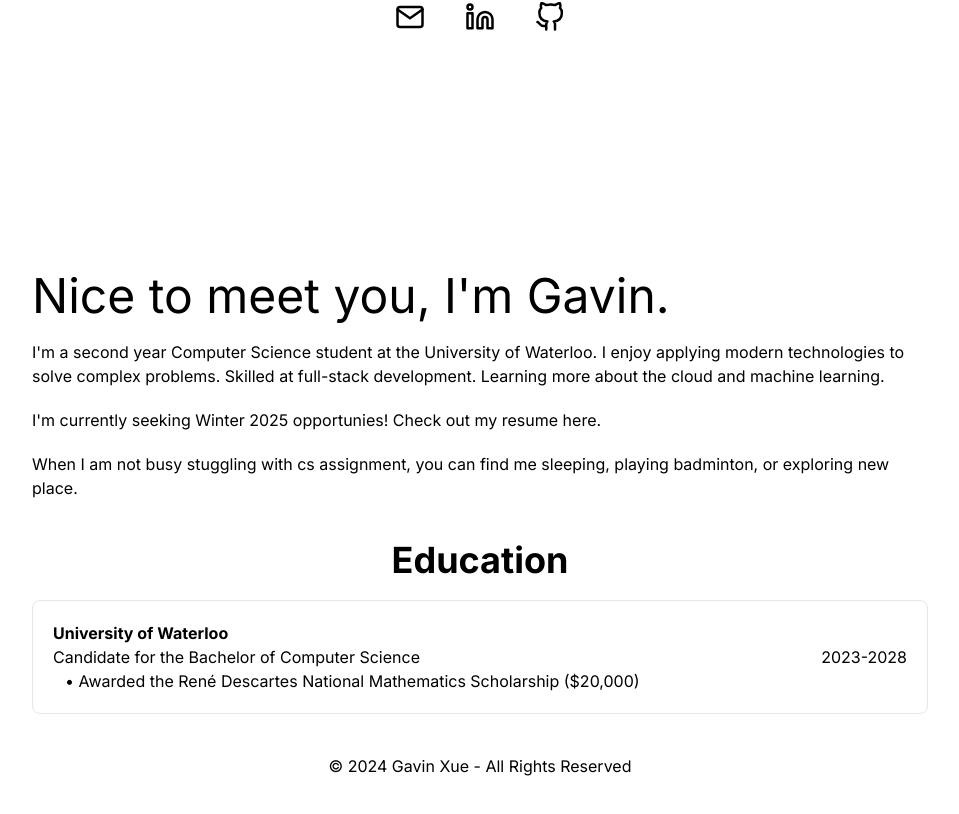
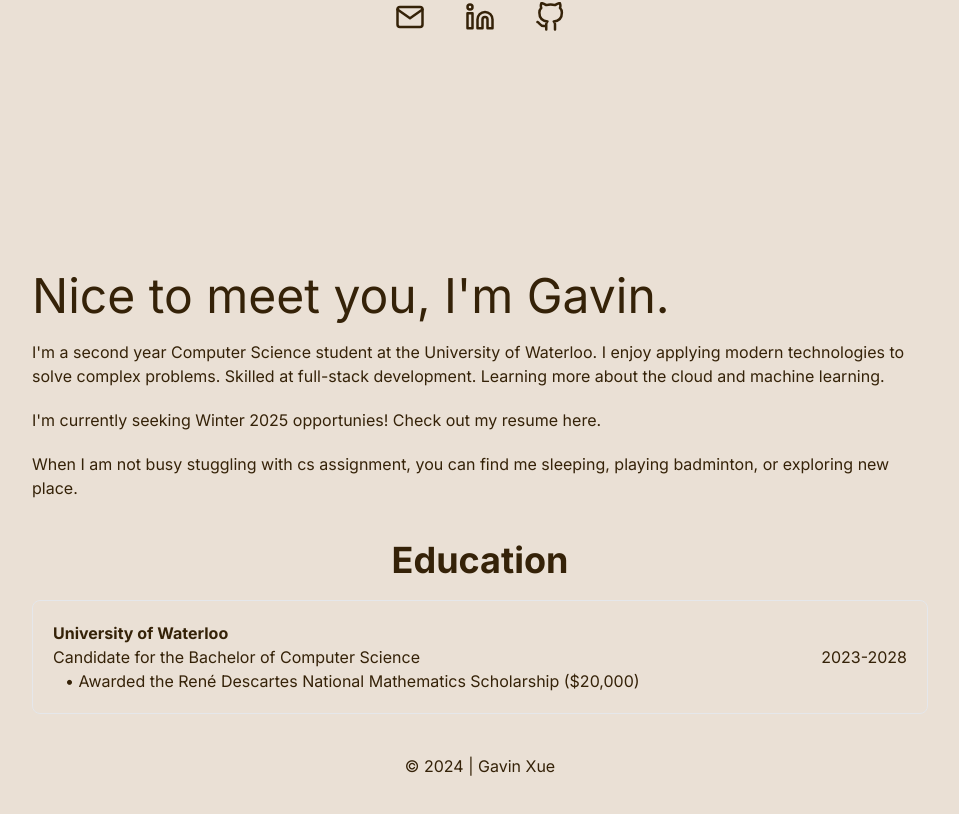
Before and after one commit to gavxue/personal-website, a Next.js app: page / in a window 1280 px wide. Shown: the part 350-1164 px from the top of the page, without its empty margins (160-1119 px from the left). Built offline with nearby package versions, Linux system fonts and the light colour scheme.

Commit message:
Modified colours

```diff
--- a/app/components/Footer.tsx
+++ b/app/components/Footer.tsx
@@ -1,7 +1,7 @@
 export default function Footer() {
     return (
         <footer className="text-center my-10">
-            <p>&copy; 2024 Gavin Xue - All Rights Reserved</p>
+            <p>&copy; 2024 | Gavin Xue</p>
         </footer>
     )
 }
--- a/public/globals.css
+++ b/public/globals.css
@@ -2,23 +2,21 @@
 @tailwind components;
 @tailwind utilities;
 
-/* :root {
-  --foreground-rgb: 0, 0, 0;
-  --background-start-rgb: 214, 219, 220;
-  --background-end-rgb: 255, 255, 255;
+:root {
+  --foreground-rgb: #eae0d5;
+  --primary: #352208;
 }
 
 @media (prefers-color-scheme: dark) {
   :root {
     --foreground-rgb: 255, 255, 255;
-    --background-start-rgb: 0, 0, 0;
-    --background-end-rgb: 0, 0, 0;
   }
 }
 
-/* body {
-
-} */
+body {
+  background-color: var(--foreground-rgb);
+  color: var(--primary);
+}
 
 /* @layer utilities {
   .text-balance {
```
